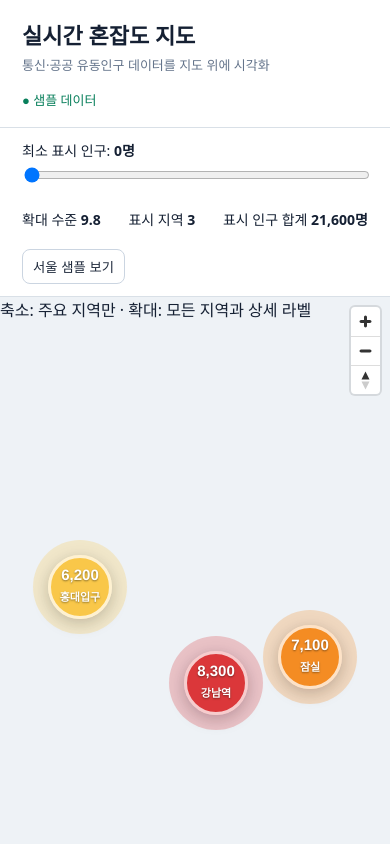
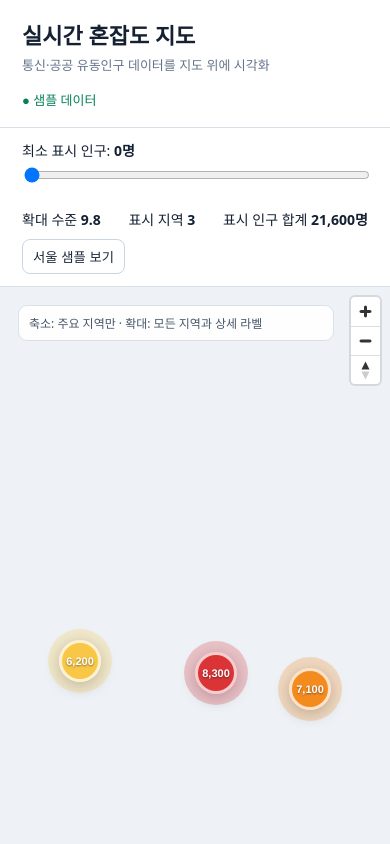
Before and after one commit to soonyeol-huh/crowd-map, a React (Vite) app: page / in a window 390 px wide. Shown: the top 844 px of the page. Built offline with nearby package versions, Linux system fonts and the light colour scheme; no server answers.

Commit message:
Style zoom-aware crowd markers

```diff
--- a/src/style.css
+++ b/src/style.css
@@ -15,12 +15,25 @@ p { margin: 0; }
 .focus-button:hover { background: #f8fafc; }
 .map-wrap { position: relative; min-height: 560px; }
 .map { position: absolute; inset: 0; }
+.zoom-guide { position: absolute; z-index: 2; left: 18px; top: 18px; padding: 8px 10px; border: 1px solid #d9e0e7; border-radius: 9px; background: rgba(255,255,255,.92); color: #475569; font-size: 12px; }
 .legend { position: absolute; left: 18px; bottom: 18px; z-index: 2; display: flex; align-items: center; gap: 7px; background: rgba(255,255,255,.94); border: 1px solid #d9e0e7; border-radius: 10px; padding: 9px 11px; font-size: 12px; }
 .gradient { width: 120px; height: 10px; border-radius: 999px; background: linear-gradient(90deg,#2c7bb6,#00a6ca,#ffff8c,#fdae61,#d7191c); }
-.crowd-marker { --marker-color: #2c7bb6; width: 74px; height: 74px; border-radius: 50%; border: 3px solid #fff; background: color-mix(in srgb, var(--marker-color) 82%, transparent); box-shadow: 0 4px 16px rgba(15,23,42,.28); color: #fff; display: flex; flex-direction: column; align-items: center; justify-content: center; cursor: pointer; padding: 0; font: inherit; }
-.crowd-marker::before { content: ''; position: absolute; width: 112px; height: 112px; border-radius: 50%; background: color-mix(in srgb, var(--marker-color) 22%, transparent); z-index: -1; }
-.crowd-marker__value { font-size: 15px; font-weight: 800; line-height: 1.1; text-shadow: 0 1px 2px rgba(0,0,0,.45); }
-.crowd-marker__name { margin-top: 3px; font-size: 11px; font-weight: 700; white-space: nowrap; text-shadow: 0 1px 2px rgba(0,0,0,.45); }
+.crowd-marker { --marker-color: #2c7bb6; position: relative; border-radius: 50%; border: 3px solid #fff; background: color-mix(in srgb, var(--marker-color) 84%, transparent); box-shadow: 0 4px 16px rgba(15,23,42,.28); color: #fff; display: flex; flex-direction: column; align-items: center; justify-content: center; cursor: pointer; padding: 0; font: inherit; transition: width .2s ease, height .2s ease, opacity .2s ease; }
+.crowd-marker::before { content: ''; position: absolute; border-radius: 50%; background: color-mix(in srgb, var(--marker-color) 22%, transparent); z-index: -1; }
+.crowd-marker__value { font-weight: 800; line-height: 1.1; text-shadow: 0 1px 2px rgba(0,0,0,.45); }
+.crowd-marker__name { font-weight: 700; white-space: nowrap; text-shadow: 0 1px 2px rgba(0,0,0,.45); }
+.crowd-marker--compact { width: 42px; height: 42px; }
+.crowd-marker--compact::before { width: 64px; height: 64px; }
+.crowd-marker--compact .crowd-marker__value { font-size: 11px; }
+.crowd-marker--compact .crowd-marker__name { display: none; }
+.crowd-marker--normal { width: 62px; height: 62px; }
+.crowd-marker--normal::before { width: 92px; height: 92px; }
+.crowd-marker--normal .crowd-marker__value { font-size: 14px; }
+.crowd-marker--normal .crowd-marker__name { display: none; }
+.crowd-marker--detailed { width: 78px; height: 78px; }
+.crowd-marker--detailed::before { width: 118px; height: 118px; }
+.crowd-marker--detailed .crowd-marker__value { font-size: 15px; }
+.crowd-marker--detailed .crowd-marker__name { margin-top: 3px; font-size: 11px; }
 .detail { position: absolute; right: 18px; top: 18px; z-index: 2; min-width: 210px; background: rgba(255,255,255,.96); border: 1px solid #d9e0e7; border-radius: 14px; padding: 16px; box-shadow: 0 8px 28px rgba(15,23,42,.16); }
 .detail button { position: absolute; right: 10px; top: 7px; border: 0; background: none; font-size: 24px; cursor: pointer; }
 .detail h2 { margin: 0 0 10px; font-size: 17px; }
@@ -29,8 +42,7 @@ p { margin: 0; }
 footer { background: #fff; border-top: 1px solid #d9e0e7; padding: 10px 22px; }
 @media(max-width: 650px){
   .topbar,.controls { align-items: stretch; flex-direction: column; }
-  .metrics { justify-content: space-between; flex-wrap: wrap; }
+  .metrics { justify-content: space-between; flex-wrap: wrap; gap: 10px; }
   .map-wrap { min-height: 650px; }
-  .crowd-marker { width: 64px; height: 64px; }
-  .crowd-marker::before { width: 94px; height: 94px; }
+  .zoom-guide { right: 56px; }
 }
```
